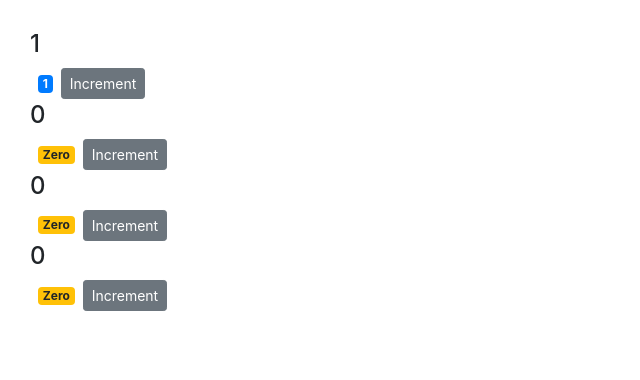
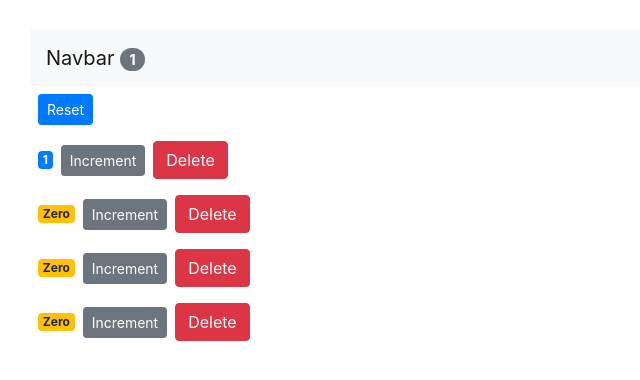
Before and after one commit to smasherly/mosh_intro_react_app, a React (Create React App) app: page / in a window 1280 px wide. Shown: the top 380 px of the page, without its empty margins (0-640 px from the left). Built offline with nearby package versions, Linux system fonts and the light colour scheme.

Commit message:
up to Updating Phase

```diff
--- a/src/App.js
+++ b/src/App.js
@@ -1,26 +1,67 @@
-import React, { Component } from 'react';
-import logo from './logo.svg';
-import './App.css';
+import React, { Component } from "react";
+import logo from "./logo.svg";
+import "./App.css";
+import NavBar from "./components/navbar";
+import Counters from "./components/counters";
 
 class App extends Component {
+  state = {
+    // counters object is an array which holds ids and initial values of each counter
+    counters: [
+      { id: 1, value: 1 },
+      { id: 2, value: 0 },
+      { id: 3, value: 0 },
+      { id: 4, value: 0 },
+    ],
+  };
+  //called only when component is rendered for the first time, initialize properties
+  constructor() {
+    super();
+    console.log("App-Constructor", this.props);
+    // this.state = this.props.something
+  }
+
+  componentDidMount() {
+    //ajax call
+    console.log("App-Mounted");
+  }
+
+  handleIncrement = (counter) => {
+    const counters = [...this.state.counters];
+    const index = counters.indexOf(counter);
+    counters[index] = { ...counter };
+    counters[index].value++;
+    this.setState({ counters });
+  };
+
+  handleDelete = (counterID) => {
+    const counters = this.state.counters.filter((c) => c.id !== counterID);
+    this.setState({ counters });
+  };
+
+  handleReset = () => {
+    const counters = this.state.counters.map((c) => {
+      c.value = 0;
+      return c;
+    });
+    this.setState({ counters });
+  };
+
   render() {
+    console.log("App-Rendered");
     return (
-      <div className="App">
-        <header className="App-header">
-          <img src={logo} className="App-logo" alt="logo" />
-          <p>
-            Edit <code>src/App.js</code> and save to reload.
-          </p>
-          <a
-            className="App-link"
-            href="https://reactjs.org"
-            target="_blank"
-            rel="noopener noreferrer"
-          >
-            Learn React
-          </a>
-        </header>
-      </div>
+      <>
+        <NavBar
+          totalCounters={this.state.counters.filter((c) => c.value > 0).length}
+        />
+        <main className="container"></main>
+        <Counters
+          counters={this.state.counters}
+          onReset={this.handleReset}
+          onIncrement={this.handleIncrement}
+          onDelete={this.handleDelete}
+        />
+      </>
     );
   }
 }
--- a/src/components/counter.jsx
+++ b/src/components/counter.jsx
@@ -1,31 +1,43 @@
 import React, { Component } from "react";
 
 class Counter extends Component {
-  state = {
-    // this is coming from counters state and getting passed in to each counter this way
-    value: this.props.value,
-  };
+  componentDidUpdate(prevProps, prevState) {
+    console.log("prevProps", prevProps);
+    console.log("prevState", prevState);
+  }
 
-  handleIncrement = () => {
-    if (this.state.value < 10) {
-      this.setState({ value: this.state.value + 1 });
-    } else {
-      this.setState({ value: 0 });
-    }
-  };
+  // state = {
+  //   // this is coming from counters state and getting passed in to each counter this way
+  //   //had to add counter before value because changed to passing just counter in parent
+  //   value: this.props.counter.value,
+  // };
+
+  // handleIncrement = () => {
+  //   if (this.state.value < 10) {
+  //     this.setState({ value: this.state.value + 1 });
+  //   } else {
+  //     this.setState({ value: 0 });
+  //   }
+  // };
 
   render() {
-    console.log(this.props)
+    console.log("a counter  - rendered");
 
     return (
       <div>
-        <h4>{this.props.value}</h4>
         <span className={this.getBagdeClasses()}>{this.formatCount()}</span>
         <button
-          onClick={this.handleIncrement}
+          onClick={() => this.props.onIncrement(this.props.counter)}
           className="btn btn-secondary btn-sm"
         >
           Increment
+        </button>
+        <button
+          //had to add counter before id because changed to passing just counter in parent
+          onClick={() => this.props.onDelete(this.props.counter.id)}
+          className="btn btn-danger btn -sm m-2"
+        >
+          Delete
         </button>
       </div>
     );
@@ -33,12 +45,12 @@ class Counter extends Component {
 
   getBagdeClasses() {
     let classes = "badge m-2 badge-";
-    classes += this.state.value === 0 ? "warning" : "primary";
+    classes += this.props.counter.value === 0 ? "warning" : "primary";
     return classes;
   }
 
   formatCount() {
-    const { value } = this.state;
+    const { value } = this.props.counter;
     return value === 0 ? "Zero" : value;
   }
 }
--- a/src/components/counters.jsx
+++ b/src/components/counters.jsx
@@ -1,25 +1,24 @@
 import React, { Component } from "react";
 import Counter from "./counter";
+class Counters extends Component {
+  render() {
+    console.log("counters - rendered");
 
-class Counters extends Component {
-  state = {
-    // counters object is an array which holds ids and initial values of each counter
-    counters: [
-      { id: 1, value: 1 },
-      { id: 2, value: 0 },
-      { id: 3, value: 0 },
-      { id: 4, value: 0 },
-    ],
-  };
-
-  render() {
+    const { counters, onReset, onDelete, onIncrement } = this.props;
     return (
       <div>
-        {this.state.counters.map((counter) => (
+        <button onClick={onReset} className="btn btn-primary btn-sm m-2">
+          Reset
+        </button>
+        {counters.map((counter) => (
           // this is each counter's props VVV
-          <Counter key={counter.id} value={counter.value} id={counter.id}>
-            <h1>Coutner #{counter.id}</h1>
-          </Counter>
+          <Counter
+            key={counter.id}
+            onDelete={onDelete}
+            //this passes value and id props so they don't have to be listed separately
+            onIncrement={onIncrement}
+            counter={counter}
+          />
         ))}
       </div>
     );
--- /dev/null
+++ b/src/components/navbar.jsx
@@ -0,0 +1,18 @@
+import React, { Component } from "react";
+
+//stateless functional components  sfc <- shortcut
+const NavBar = ({ totalCounters }) => {
+  console.log("navbar - rendered");
+  return (
+    <nav className="navbar navbar-light bg-light">
+      <a className="navbar-brand" href="#">
+        Navbar{" "}
+        <span className="badge badge-pill badge-secondary">
+          {totalCounters}
+        </span>
+      </a>
+    </nav>
+  );
+};
+
+export default NavBar;
```
Also changed, not shown: src/index.js (+8 -8 lines).
